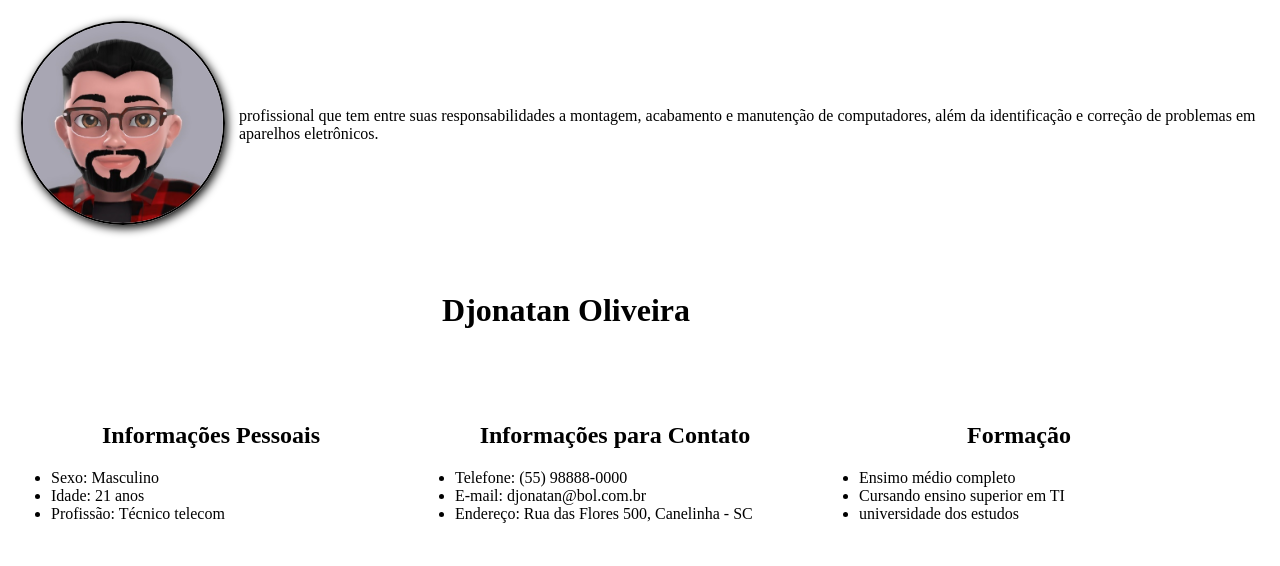
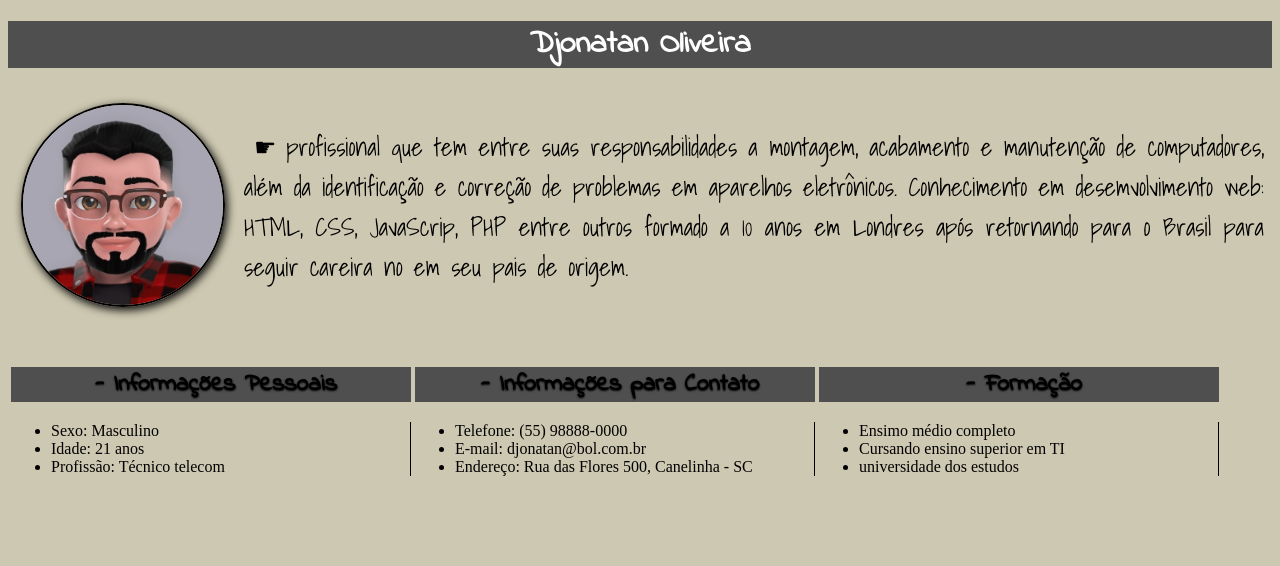
Before and after one commit to DjhonyMaga/Curiculo-HTML, a plain HTML site: page index.html in a window 1280 px wide. Drawn offline with Linux system fonts and the light colour scheme.

Commit message:
segunda edição em css

```diff
--- a/assets/css/style.css
+++ b/assets/css/style.css
@@ -1,28 +1,72 @@
+body{
+    background-color: #CDC8B1;
+}
+
 #foto_perfil{
     margin: 10px;
     width: 300px;
     border-radius: 100%;
     max-width: 200px;
-    box-shadow: 2px 3px 10px black;
-    border: 2px solid black
+    box-shadow: 2px 3px 10px #000;
+    border: 2px solid #000
+}
+
+
+.tip::before{
+    content: '\261B';
+    margin: 10px;
 }
 
 h1{
-    margin: 50px;
-    width: 50%;
+    background: repeat;
+    background-color: #4F4F4F;
+    color: #ffff;
     text-align: center;
+    font-family: 'Indie Flower', cursive;
+    position: relative;
 }
+
 
 h2{
     text-align: center;
+    background-color: #4F4F4F;
+    color: #000;
+    text-shadow: 0 1px 2px #000;
+    font-family: 'Indie Flower', cursive;
 }
 
 section{
     height: 100px;
     margin: 40px auto;
     width: 400px;
+
 }
 
-#nome{
-    text-align: right;
+ul{
+    border-right: solid #000 1px;
 }
+
+#primeiro::before{
+    content: '\002D';
+    margin: 10px;
+    color: #000;
+}
+
+#segundo::before{
+    content: '\002D';
+    margin: 10px;
+    color: #000;
+}
+
+#terceiro::before{
+    content: '\002D';
+    margin: 10px;
+    color: #000;
+}
+
+p{
+    text-align: justify;
+    margin: 5px;
+    font-size: 25px;
+    font-family: 'Shadows Into Light', cursive;
+}
--- a/index.html
+++ b/index.html
@@ -6,22 +6,30 @@
     <meta name="viewport" content="width=device-width, initial-scale=1.0">
     <title>Curriculo</title>
     <link rel="stylesheet" href="assets/css/style.css" type="text/css">
+    <link rel="preconnect" href="https://fonts.googleapis.com">
+    <link rel="preconnect" href="https://fonts.gstatic.com" crossorigin>
+    <link href="https://fonts.googleapis.com/css2?family=Indie+Flower&display=swap" rel="stylesheet">
+    <link rel="preconnect" href="https://fonts.googleapis.com">
+    <link rel="preconnect" href="https://fonts.gstatic.com" crossorigin>
+    <link href="https://fonts.googleapis.com/css2?family=Shadows+Into+Light&display=swap" rel="stylesheet">
 </head>
 <body>
+    <h1>Djonatan Oliveira</h1>
     <table>
         <td>
             <img id="foto_perfil" src="assets/imagens/perfil.jpg">
         </td>
         <td>
-            <p>profissional que tem entre suas responsabilidades a montagem,
-               acabamento e manutenção de computadores, além da identificação e correção de problemas em aparelhos eletrônicos.</p>
+            <p class="tip">profissional que tem entre suas responsabilidades a montagem,
+               acabamento e manutenção de computadores, além da identificação
+               e correção de problemas em aparelhos eletrônicos. Conhecimento em desemvolvimento web: HTML, CSS, JavaScrip, PHP entre outros
+               formado a 10 anos em Londres após retornando para o Brasil para seguir careira no em seu pais de origem.</p>
         </td>
     </table>
-    <h1 id="nome">Djonatan Oliveira</h1>
     <table>
         <td>
             <section>
-                <h2>Informações Pessoais</h2>
+                <h2 id="primeiro">Informações Pessoais</h2>
                 <ul>
                     <li>Sexo: Masculino</li>
                     <li>Idade: 21 anos</li>
@@ -31,7 +39,7 @@
         </td>
         <td>
             <section>
-                <h2>Informações para Contato</h2>
+                <h2 id="segundo">Informações para Contato</h2>
                 <ul>
                     <li>Telefone: (55) 98888-0000</li>
                     <li>E-mail: djonatan@bol.com.br</li>
@@ -41,7 +49,7 @@
         </td>
         <td>
             <section>
-                <h2>Formação</h2>
+                <h2 id="terceiro">Formação</h2>
                 <ul>
                     <li>Ensimo médio completo</li>
                     <li>Cursando ensino superior em TI</li>
```
